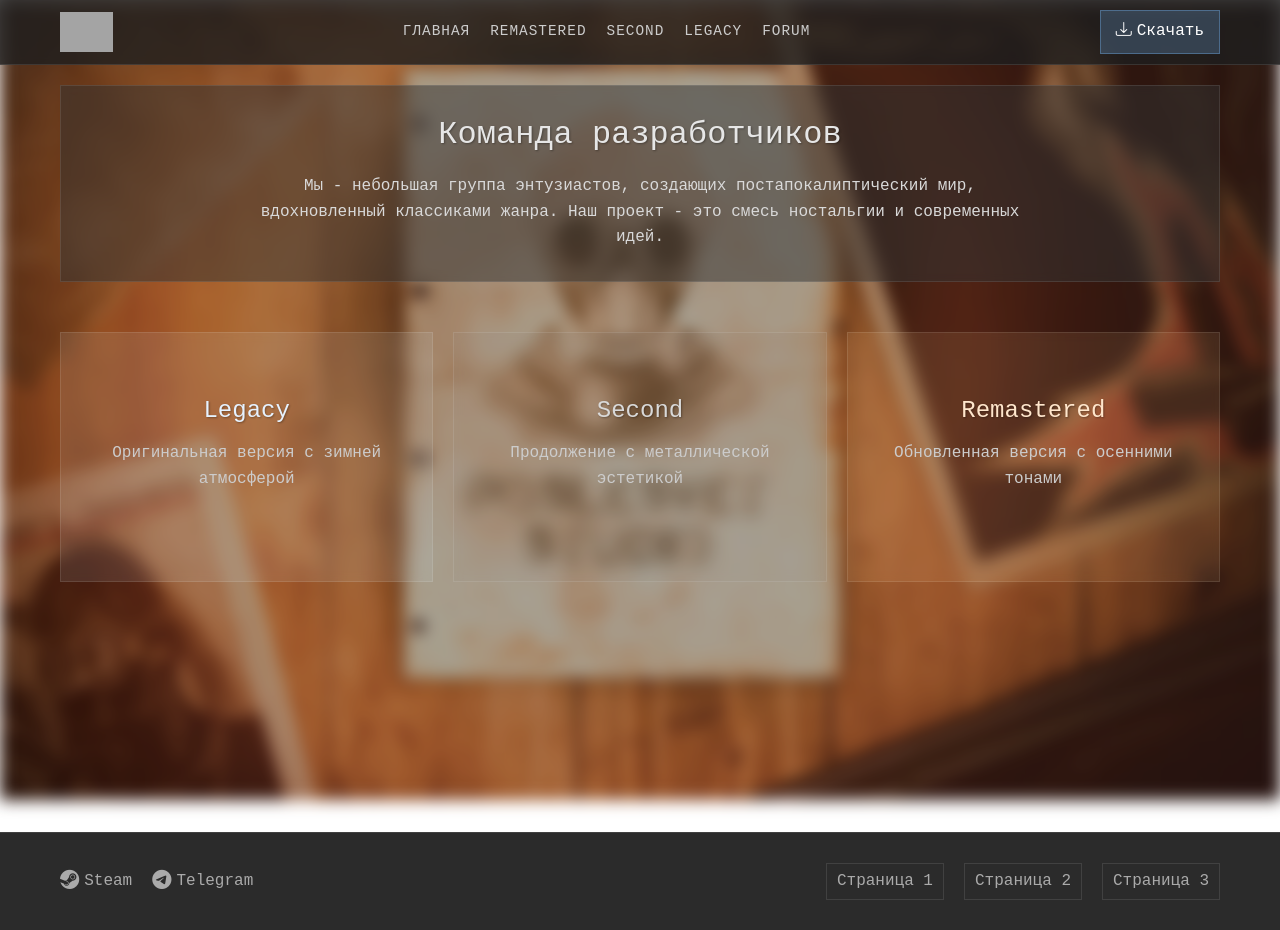
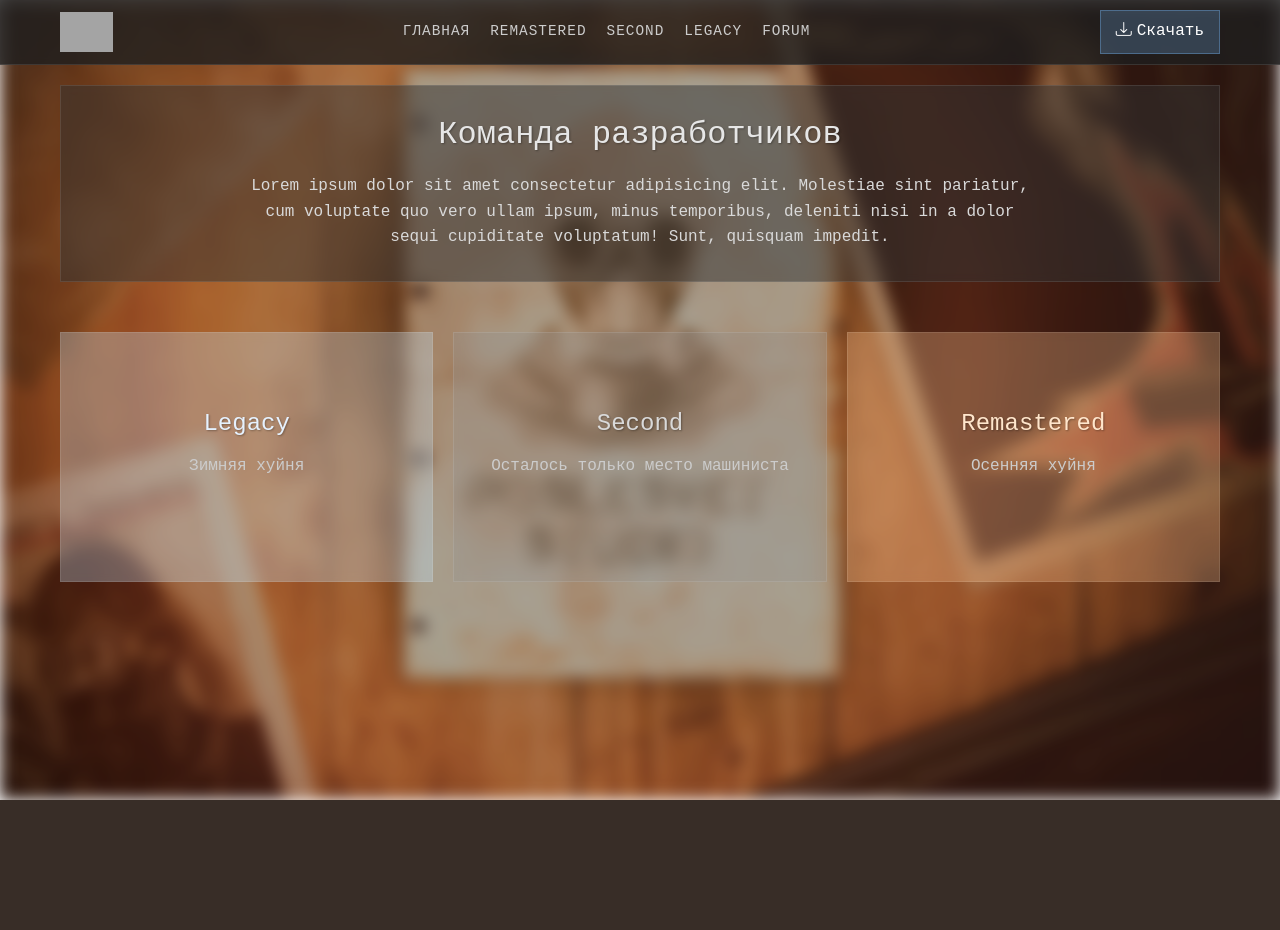
Before and after one commit to DanileKhrebkov/Poslesvet, a Flask app: page / in a window 1280 px wide. After the commit the page ends 800 px from the top, so only its background shows below. Run offline with Flask 3, Linux system fonts and the light colour scheme; grey boxes are pictures that could not be loaded.

Commit message:
2/3 done

```diff
--- a/static/css/pages/index.css
+++ b/static/css/pages/index.css
@@ -52,17 +52,17 @@
 }
 
 .legacy-block {
-    background-color: rgba(200, 230, 255, 0.1);
+    background-color: rgba(200, 230, 255, 0.3);
     color: #e6f2ff;
 }
 
 .second-block {
-    background-color: rgba(150, 150, 150, 0.1);
+    background-color: rgba(150, 150, 150, 0.3);
     color: #d9d9d9;
 }
 
 .remastered-block {
-    background-color: rgba(255, 200, 150, 0.1);
+    background-color: rgba(255, 200, 150, 0.3);
     color: #ffe6cc;
 }
 
--- a/templates/base.html
+++ b/templates/base.html
@@ -18,7 +18,6 @@
         {% block content %}{% endblock %}
     </main>
 
-    {% include 'footer.html' %}
 
     <script src="https://cdn.jsdelivr.net/npm/bootstrap@5.3.0/dist/js/bootstrap.bundle.min.js"></script>
     <script src="{{ url_for('static', filename='js/main.js') }}"></script>
--- a/templates/footer.html
+++ /dev/null
@@ -1,17 +0,0 @@
-<footer class="site-footer">
-    <div class="footer-container">
-        <div class="footer-left">
-            <a href="https://steamcommunity.com" class="footer-link" target="_blank">
-                <i class="bi bi-steam"></i> Steam
-            </a>
-            <a href="https://t.me" class="footer-link" target="_blank">
-                <i class="bi bi-telegram"></i> Telegram
-            </a>
-        </div>
-        <div class="footer-right">
-            <a href="#" class="footer-link steam-page">Страница 1</a>
-            <a href="#" class="footer-link steam-page">Страница 2</a>
-            <a href="#" class="footer-link steam-page">Страница 3</a>
-        </div>
-    </div>
-</footer>
--- a/templates/index.html
+++ b/templates/index.html
@@ -10,24 +10,22 @@
     <section class="team-summary">
         <h1 class="team-title">Команда разработчиков</h1>
         <p class="team-description">
-            Мы - небольшая группа энтузиастов, создающих постапокалиптический мир,
-            вдохновленный классиками жанра. Наш проект - это смесь ностальгии и
-            современных идей.
+            Lorem ipsum dolor sit amet consectetur adipisicing elit. Molestiae sint pariatur, cum voluptate quo vero ullam ipsum, minus temporibus, deleniti nisi in a dolor sequi cupiditate voluptatum! Sunt, quisquam impedit.
         </p>
     </section>
 
     <div class="game-blocks">
         <div class="game-block legacy-block" onclick="window.location.href='/legacy'">
             <h3>Legacy</h3>
-            <p>Оригинальная версия с зимней атмосферой</p>
+            <p>Зимняя хуйня</p>
         </div>
         <div class="game-block second-block" onclick="window.location.href='/second'">
             <h3>Second</h3>
-            <p>Продолжение с металлической эстетикой</p>
+            <p>Осталось только место машиниста</p>
         </div>
         <div class="game-block remastered-block" onclick="window.location.href='/remastered'">
             <h3>Remastered</h3>
-            <p>Обновленная версия с осенними тонами</p>
+            <p>Осенняя хуйня</p>
         </div>
     </div>
 
--- a/templates/legacy.html
+++ b/templates/legacy.html
@@ -10,10 +10,10 @@
     <div class="content-container">
         <div class="screenshots-container">
             <div class="screenshot-placeholder large-screenshot">
-                <img src="{{ url_for('static', filename='img/screenshots/legacy/1.jpg') }}" alt="Legacy скриншот 1">
+                <img src="{{ url_for('static', filename='img/screenshots/legacy-screen1.jpg') }}" alt="Legacy скриншот 1">
             </div>
             <div class="screenshot-placeholder large-screenshot">
-                <img src="{{ url_for('static', filename='img/screenshots/legacy/2.jpg') }}" alt="Legacy скриншот 2">
+                <img src="{{ url_for('static', filename='img/screenshots/legacy-screen2.jpg') }}" alt="Legacy скриншот 2">
             </div>
         </div>
 
--- a/templates/remastered.html
+++ b/templates/remastered.html
@@ -10,10 +10,10 @@
     <div class="content-container">
         <div class="screenshots-container">
             <div class="screenshot-placeholder">
-                <img src="{{ url_for('static', filename='img/screenshots/remastered/1.jpg') }}" alt="Remastered скриншот 1">
+                <img src="{{ url_for('static', filename='img/screenshots/remastered-screen1.jpg') }}" alt="Remastered скриншот 1">
             </div>
             <div class="screenshot-placeholder">
-                <img src="{{ url_for('static', filename='img/screenshots/remastered/2.jpg') }}" alt="Remastered скриншот 2">
+                <img src="{{ url_for('static', filename='img/screenshots/remastered-screen2.jpg') }}" alt="Remastered скриншот 2">
             </div>
         </div>
 
```
Also changed, not shown: 3 other files.
